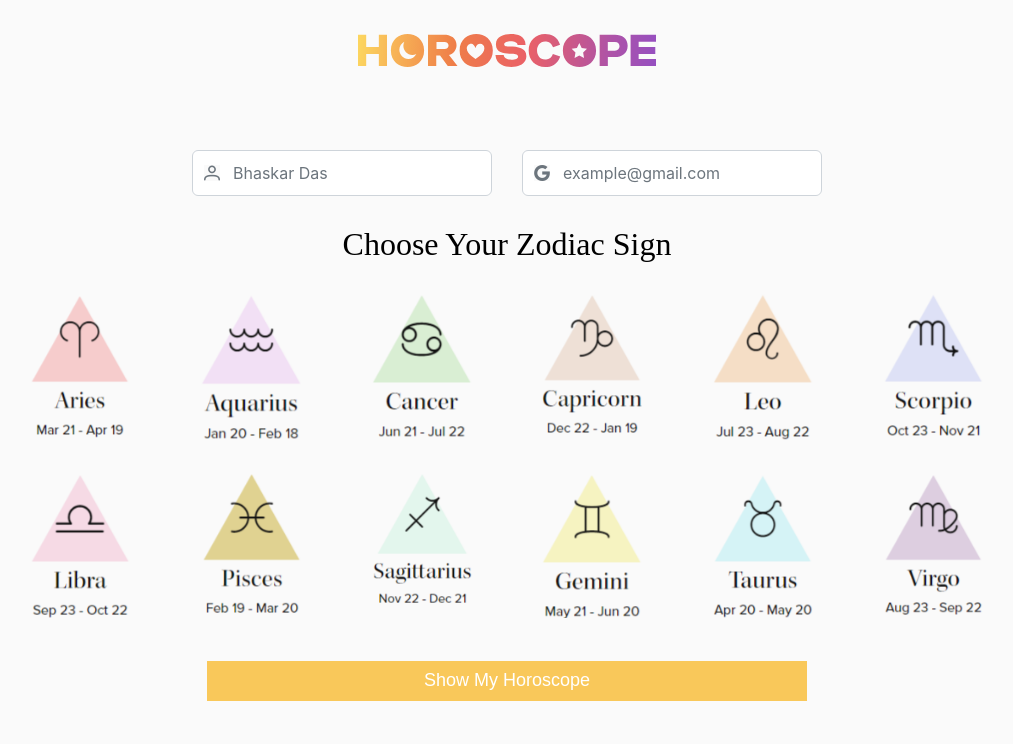
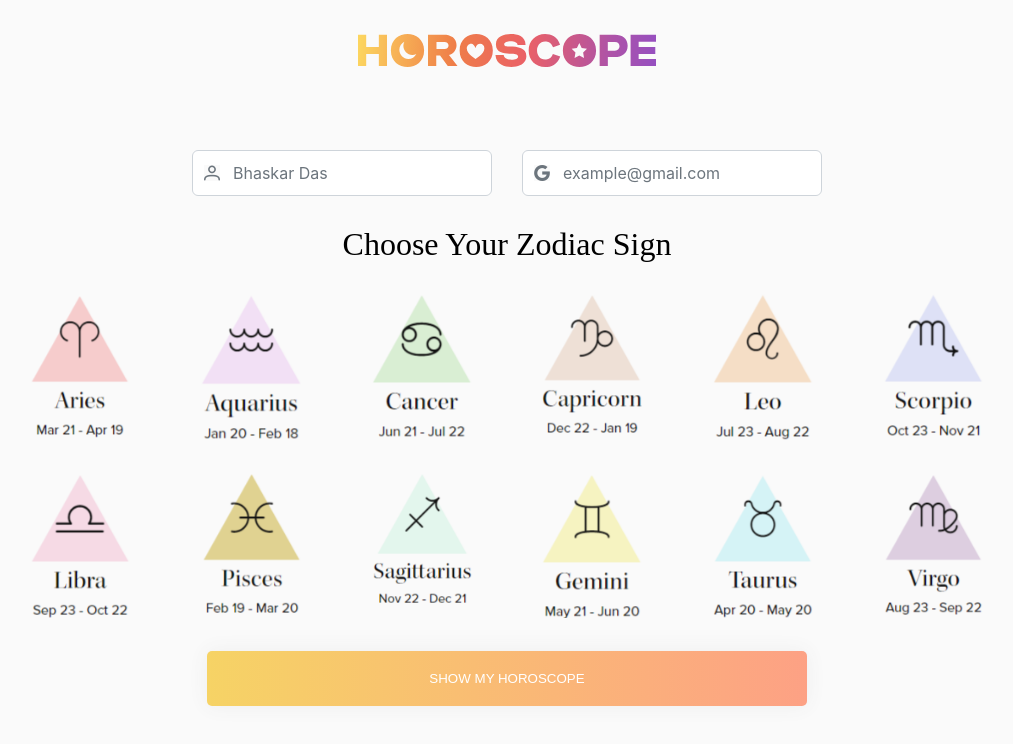
Before and after one commit to bhaskardas090/horoscope, a React (Create React App) app: page / in a window 1280 px wide. Shown: the top 744 px of the page, without its empty margins (133-1146 px from the left). Built offline with nearby package versions, Linux system fonts and the light colour scheme.

Commit message:
submit button style changed

```diff
--- a/src/component/Navbar.jsx
+++ b/src/component/Navbar.jsx
@@ -1,10 +1,14 @@
 import React from 'react'
 import logo from '../img/logo.svg';
 import styles from './navbar.module.css';
+// import { Link } from "react-router-dom";
+
 const Navbar = () => {
   return (
     <div className={styles.logo}>
-      <img src={logo} alt="horoscope logo" className={styles.logoImg}/>
+      {/* <Link to="/"> */}
+        <img src={logo} alt="horoscope logo" className={styles.logoImg}/>
+      {/* </Link> */}
     </div>
   )
 }
--- a/src/pages/home.module.css
+++ b/src/pages/home.module.css
@@ -32,14 +32,21 @@
   transform: scale(0.9)
 }
 .submit{
+  margin: 30px;
+  padding: 20px 0;
   width: 600px;
-  height: 40px;
+  text-transform: uppercase;
+  transition: 0.5s;
+  background-size: 200% auto;
+  color: white;
+  box-shadow: 0 0 20px #eee;
+  border-radius: 5px;
+  background-image: linear-gradient(to right, #f6d365 0%, #fda085 51%, #f6d365 100%);
   border: none;
-  font-size: 18px;
-  background-color: #F9C85A;
-  color: white;
-  margin-top: 40px;
   cursor: pointer;
+}
+.submit:hover{
+  background-position: right center;
 }
 
 
@@ -57,8 +64,9 @@
   }
 
   .submit{
-    width: 300px;
+    width: 80vw;
     margin-bottom: 50px;
+
   }
 
 }
```
